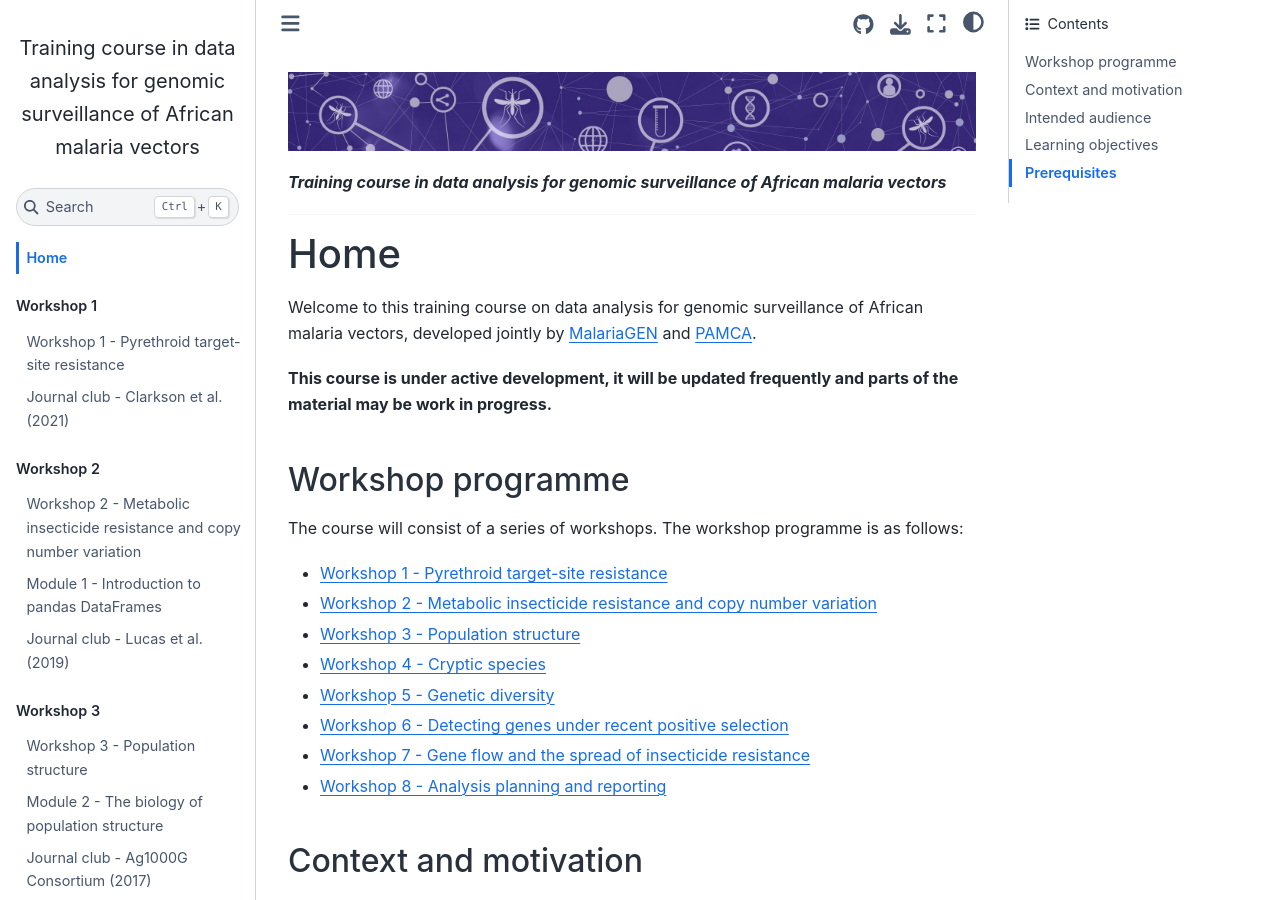
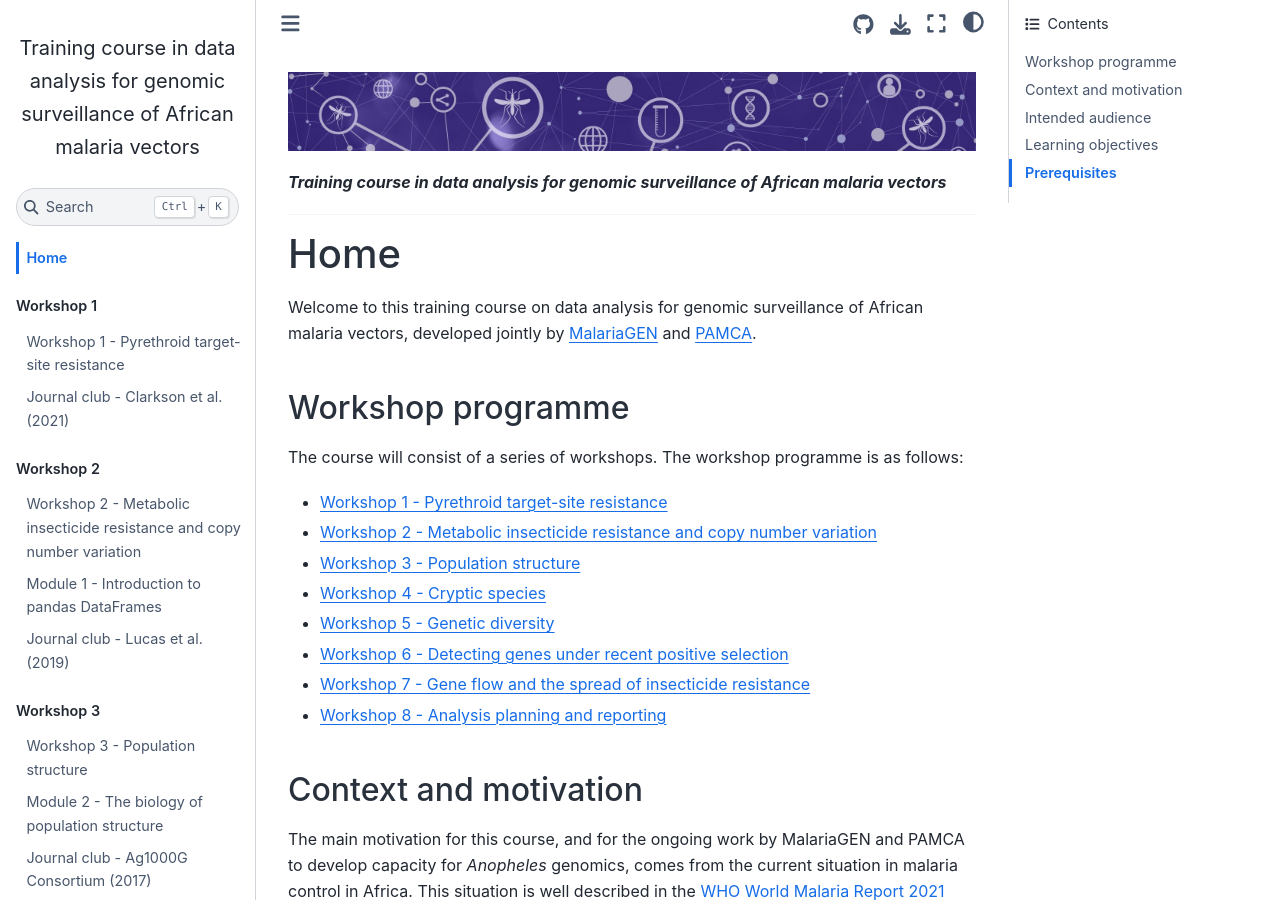
Before and after one commit to anopheles-genomic-surveillance/anopheles-genomic-surveillance.github.io, a Jupyter Book: the page built from docs/home.md, in a window 1280 px wide and 900 px high. Built offline with Jupyter Book 1.0.4 settings and Sphinx 7.4.7 and the Sphinx Book theme 1.1.4, drawn with Linux system fonts in a browser that asks for light colours; pages that are not in the unit, such as notebooks, are missing from menus; comment, search, counter and statistics services are not loaded.

Commit message:
update text - no longer WIP

```diff
--- a/docs/home.md
+++ b/docs/home.md
@@ -8,7 +8,6 @@
 
 Welcome to this training course on data analysis for genomic surveillance of African malaria vectors, developed jointly by [MalariaGEN](https://www.malariagen.net) and [PAMCA](https://www.pamca.org).
 
-**This course is under active development, it will be updated frequently and parts of the material may be work in progress.**
 
 ## Workshop programme
 
```
